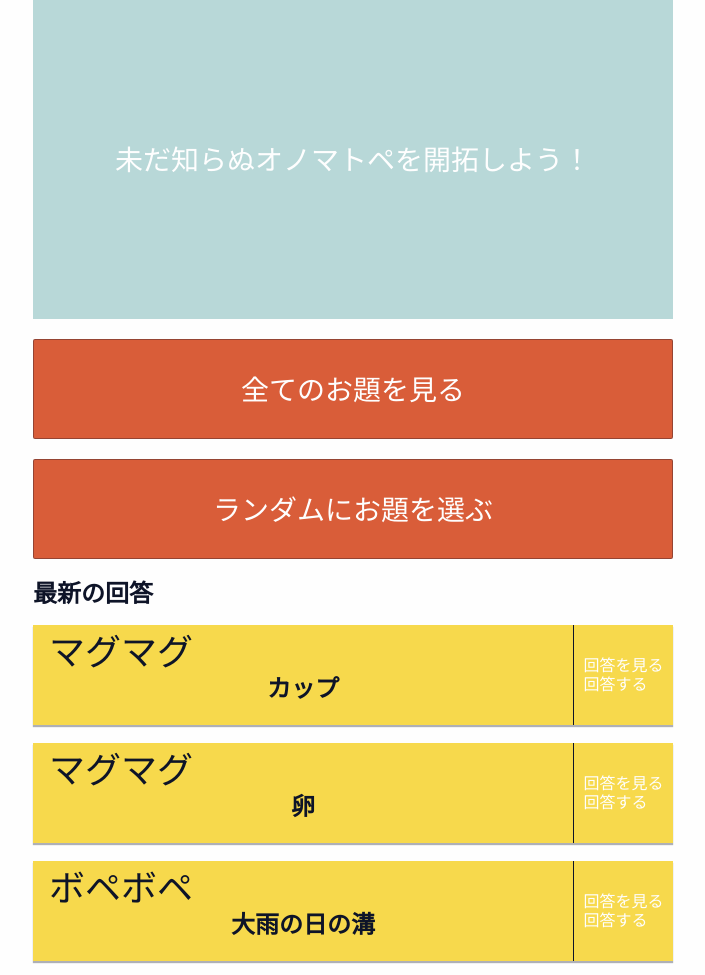
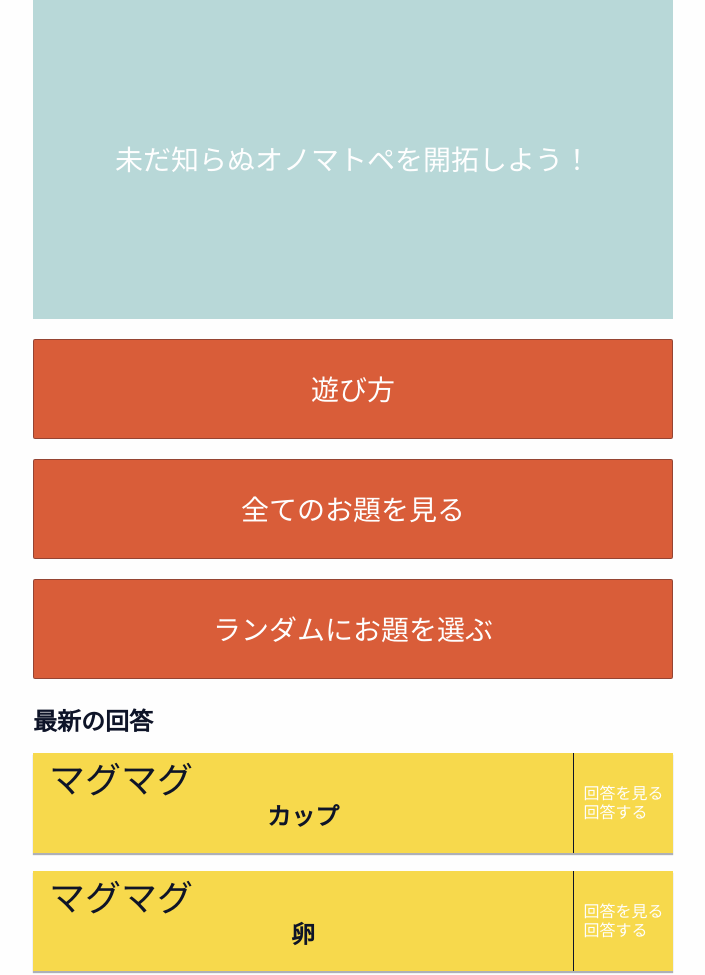
Before and after one commit to wasshoy/onomatopoiia, a Django app: page /onomato/ in a window 1280 px wide. Shown: the part 49-1024 px from the top of the page, without its empty margins (287-992 px from the left). Run offline with Django 3.2, Linux system fonts and the light colour scheme; data comes from the database, SQL or seed files in the repository; style sheets or scripts are compiled from the project's sources; some web fonts are replaced.

Commit message:
[modify] 幅修正
最新の回答の上の幅のmarginを少し大きくした

```diff
--- a/onomato/static/onomato/css/index.css
+++ b/onomato/static/onomato/css/index.css
@@ -29,6 +29,7 @@
 .main__top__latest-answers__title {
   font-size: 24px;
   font-weight: bold;
+  margin-top: 28px;
 }
 .main__top__latest-answers__answer {
   background: #f7d94c;
--- a/onomato/static/onomato/scss/index.scss
+++ b/onomato/static/onomato/scss/index.scss
@@ -41,6 +41,7 @@ $sp: 480px; // smart phone width
       &__title {
         font-size: 24px;
         font-weight: bold;
+        margin-top: 28px;
       }
       &__answer {
         background: $theme-color;
--- a/onomato/templates/onomato/index.html
+++ b/onomato/templates/onomato/index.html
@@ -7,6 +7,7 @@
       未だ知らぬオノマトペを開拓しよう！
     </p>
   </div>
+  <a href="/onomato/about/" class="main__top__top-nav">遊び方 </a>
   <a href="/onomato/odai/" class="main__top__top-nav">全てのお題を見る </a>
   <a href="/onomato/odai/" class="main__top__top-nav">ランダムにお題を選ぶ </a>
   <div class="main__top__latest-answers">
```
Also changed, not shown: 1 other file.
